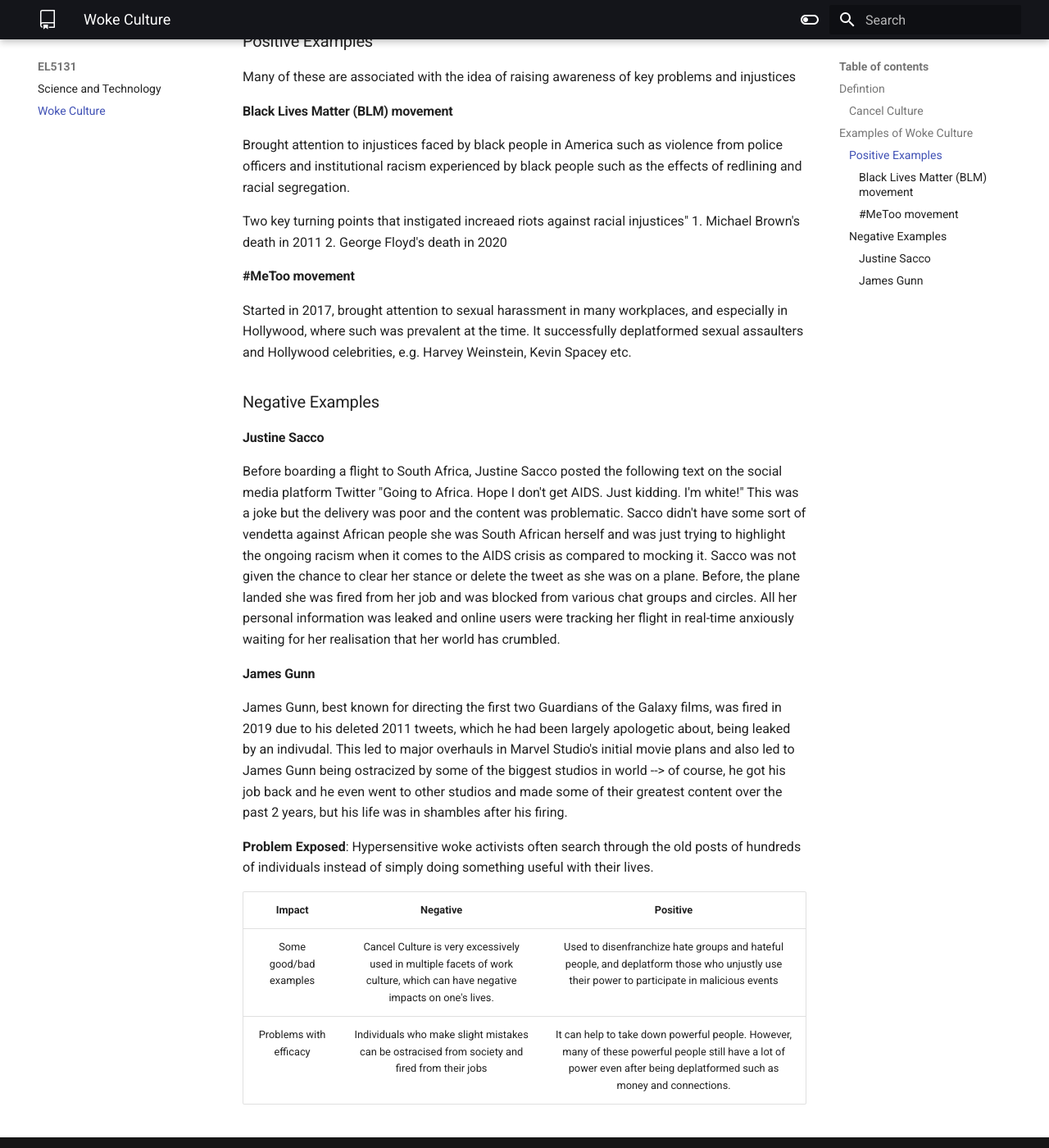
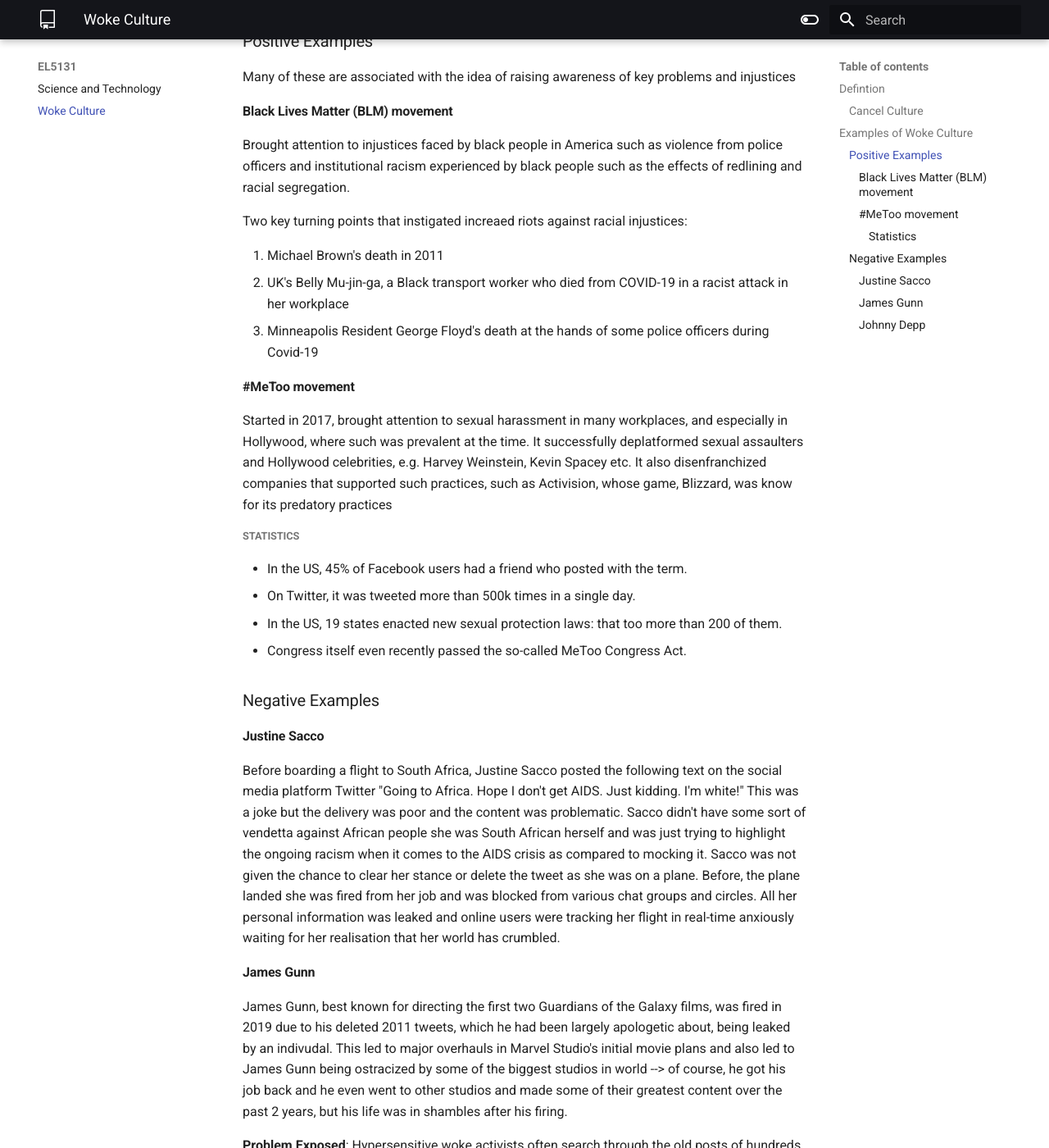
Before and after one commit to ThePyProgrammer/notes, an MkDocs documentation site: the page built from docs/EL5131/woke_culture.md, in a window 1280 px wide and 1400 px high, scrolled down 726 px. Shown: the whole window at 82% size. Built offline with MkDocs 1.6.1 and Material for MkDocs 9.7.7, drawn with Linux system fonts in a browser that asks for light colours; some of the changed text lies outside the part shown.

Commit message:
okay I lied I wasn't done

```diff
--- a/docs/EL5131/woke_culture.md
+++ b/docs/EL5131/woke_culture.md
@@ -20,12 +20,22 @@
 #### **Black Lives Matter** (BLM) movement
 Brought attention to injustices faced by black people in America such as violence from police officers and institutional racism experienced by black people such as the effects of redlining and racial segregation.
 
-Two key turning points that instigated increaed riots against racial injustices"
+Two key turning points that instigated increaed riots against racial injustices:
+
 1. Michael Brown's death in 2011
-2. George Floyd's death in 2020
+2. UK's Belly Mu-jin-ga, a Black transport worker who died from COVID-19 in a racist attack in her workplace
+3. Minneapolis Resident George Floyd's death at the hands of some police officers during Covid-19
 
 #### **#MeToo** movement
-Started in 2017, brought attention to sexual harassment in many workplaces, and especially in Hollywood, where such was prevalent at the time. It successfully deplatformed sexual assaulters and Hollywood celebrities, e.g. Harvey Weinstein, Kevin Spacey etc.
+Started in 2017, brought attention to sexual harassment in many workplaces, and especially in Hollywood, where such was prevalent at the time. It successfully deplatformed sexual assaulters and Hollywood celebrities, e.g. Harvey Weinstein, Kevin Spacey etc. It also disenfranchized companies that supported such practices, such as Activision, whose game, Blizzard, was know for its predatory practices
+
+
+##### Statistics
+
+- In the US, 45% of Facebook users had a friend who posted with the term.
+- On Twitter, it was tweeted more than 500k times in a single day.
+- In the US, 19 states enacted new sexual protection laws: that too more than 200 of them.
+- Congress itself even recently passed the so-called MeToo Congress Act.
 
 
 ### Negative Examples
@@ -37,7 +47,10 @@
 
 **Problem Exposed**: Hypersensitive woke activists often search through the old posts of hundreds of individuals instead of simply doing something useful with their lives.
 
+#### Johnny Depp
+Johnny Depp was fired from his roles in multiple movies including _Pirates of the Carribean_ and _Fantastic Beasts and where to find them_ due to allegations by his ex-wife, Amber Heard, that he had been sexually harrassing her over the course of their marriage, as was published in a 2018 article. Many companies came to distrust Depp, and many were quick to say "_I knew it_". When Johnny Depp later called a defamation lawsuit against Heard, it was revealed that the abuse wasn't as much one-sided as one was expecting, and that Depp had been psychologically and physically tortured by Amber Heard.
 
+**Problem Exposed**: Woke individuals are often quick to assume the culprits, instead of investigating the problem throroughly. This is a major problem associated with online vigilantism, where people operate outside the law to "fight crime" and "stop injustice", and try to find petty excuses to cancel others, often to boost their own egos
 
 |Impact|                 Negative                   |   Positive             |
 |:----:|:------------------------------------------:|:----------------------:|
```
